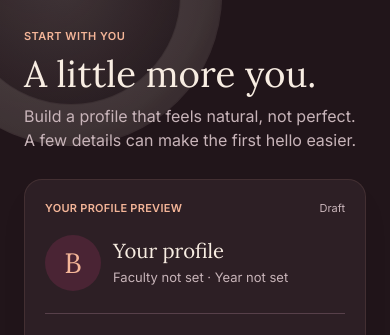
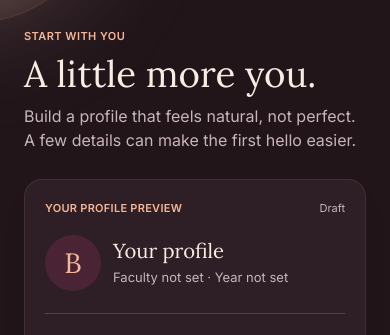
Before and after one commit to Nyatsimba01/Bushisa, a PHP site: page /profile.php in a window 390 px wide. Shown: the part 76-411 px from the top of the page. Run offline with PHP 8.4, Linux system fonts and the light colour scheme; the visitor is signed in with stand-in values (Sample User, id 1); data that the repository does not hold is empty.

Commit message:
Use exact Figma student liquid-glass ambient SVGs and positions on all four responsive pages

```diff
--- a/css/figma-fidelity.css
+++ b/css/figma-fidelity.css
@@ -77,93 +77,104 @@
 }
 
 
-/* Figma liquid-glass background ornaments: source nodes
- * Home desktop 12:4,12:5,12:6 / mobile 12:36,12:37
- * Find Match desktop 12:22,12:23,12:24 / mobile 12:50,12:51
- * Confessions desktop 12:17,12:18,12:19 / mobile 12:45,12:46,12:47
- * You desktop 12:31–12:33 / mobile 12:59–12:61
+/* Authentic liquid-glass ambient vectors exported directly from the approved
+ * original Figma screens. Unlike the earlier CSS radial approximations, these
+ * have the source file's Gaussian blur, warm cream/plum transparency and shape.
  *
- * Recreate Figma's muted, oversized translucent glass ellipses;
- * no arbitrary grid, neon stars or overlays on real profile photos.
- * Page backgrounds are purely CSS and cannot block clicks or scrolling.
- */
+ * Desktop:
+ * Home:        4:2737 / ornaments 12:4, 12:5, 12:6
+ * Find Match:  4:2906 / ornaments 12:22, 12:23, 12:24
+ * Confessions: 4:2828 / ornaments 12:17, 12:18, 12:19
+ * You:         4:3002 / ornament  12:31
+ * Mobile:
+ * Home 4:3145 (12:36, 12:37);
+ * Find Match 4:3310 (12:50,12:51);
+ * Confessions 4:3234 (12:45,12:46,12:47);
+ * You 4:3400 (12:59).
+ *
+ * Keep images as background decoration: never make them part of tab order,
+ * interfere with links, or overlay profile photos.
+ * Browser viewport geometry naturally varies from the fixed Figma artboard. */
+:is(.home-figma-app,.page-match-figma,.page-confessions-figma,.page-you-figma) {
+  background-color:#21151a;
+  background-repeat:no-repeat;
+  background-attachment:scroll;
+}
 .home-figma-app {
   background-image:
-    radial-gradient(circle 210px at 90px 90px, rgba(248,237,226,.085) 0, rgba(248,237,226,.035) 48%, transparent 100%),
-    radial-gradient(circle 160px at calc(100% - 140px) 80px, rgba(248,237,226,.082) 0, rgba(248,237,226,.025) 55%, transparent 100%),
-    radial-gradient(circle 130px at calc(100% - 390px) 202px, rgba(248,237,226,.045) 0, transparent 100%);
-  background-repeat: no-repeat;
+    url("../assets/figma-ambient/home-desktop-glow-left.svg"),
+    url("../assets/figma-ambient/home-desktop-glow-right.svg"),
+    url("../assets/figma-ambient/home-desktop-glow-mid.svg");
+  background-size:420px 420px,320px 320px,260px 260px;
+  background-position:
+    left -120px top -120px,
+    right -20px top -80px,
+    right 260px top 72px;
 }
 .page-match-figma {
   background-image:
-    radial-gradient(circle 180px at 60px 60px, rgba(248,237,226,.095), rgba(248,237,226,.035) 54%, transparent 100%),
-    radial-gradient(circle 150px at calc(100% - 90px) 90px, rgba(248,237,226,.07), transparent 100%),
-    radial-gradient(circle 140px at calc(100% - 220px) 236px, rgba(248,237,226,.045), transparent 100%);
-  background-repeat: no-repeat;
+    url("../assets/figma-ambient/match-desktop-glow-left.svg"),
+    url("../assets/figma-ambient/match-desktop-glow-right.svg"),
+    url("../assets/figma-ambient/match-desktop-glow-mid.svg");
+  background-size:360px 360px,300px 300px,280px 280px;
+  background-position:
+    left -120px top -120px,
+    right -60px top -60px,
+    right 80px top 96px;
 }
 .page-confessions-figma {
   background-image:
-    radial-gradient(circle 210px at 90px 90px, rgba(248,237,226,.085), rgba(248,237,226,.028) 54%, transparent 100%),
-    radial-gradient(circle 180px at calc(100% - 120px) 100px, rgba(248,237,226,.055), transparent 100%),
-    radial-gradient(circle 160px at 80px 1020px, rgba(248,237,226,.058), transparent 100%);
-  background-repeat: no-repeat;
+    url("../assets/figma-ambient/confessions-desktop-glow-left.svg"),
+    url("../assets/figma-ambient/confessions-desktop-glow-right.svg"),
+    url("../assets/figma-ambient/confessions-desktop-glow-bottom.svg");
+  background-size:420px 420px,360px 360px,320px 320px;
+  background-position:
+    left -120px top -120px,
+    right -60px top -80px,
+    left -80px top 860px;
 }
 .page-you-figma {
-  background-image:
-    radial-gradient(circle 210px at 90px 90px, rgba(248,237,226,.075), rgba(248,237,226,.022) 55%, transparent 100%);
-  background-repeat: no-repeat;
+  background-image:url("../assets/figma-ambient/you-desktop-glow.svg");
+  background-size:420px 420px;
+  background-position:left -120px top -120px;
 }
-/* The You design has concentric glass shapes, unlike the other three pages.
-   Keep the rings behind actual form controls, not over text fields. */
-.page-you-figma .you-main {
-  isolation: isolate;
-}
-.page-you-figma .you-main::before {
-  content:"";
-  position:absolute;
-  z-index:0;
-  pointer-events:none;
-  width:420px;
-  height:420px;
-  top:-212px;
-  left:-120px;
-  border-radius:50%;
-  border:1px solid rgba(248,237,226,.10);
-  background:radial-gradient(circle at 38% 38%,rgba(248,237,226,.09),rgba(248,237,226,.018) 68%,transparent 73%);
-  box-shadow:inset 0 0 0 60px rgba(248,237,226,.035), inset 0 0 0 61px rgba(248,237,226,.075);
-}
-.page-you-figma .you-main > * {
-  position:relative;
-  z-index:1;
-}
-@media (max-width: 700px) {
+/* The exact You vector already draws the concentric glass rings.
+   Do not double-render the older CSS ring approximation. */
+.page-you-figma .you-main::before{content:none}
+@media(max-width:700px){
   .home-figma-app {
     background-image:
-      radial-gradient(circle 110px at 50px 70px,rgba(248,237,226,.09),transparent 100%),
-      radial-gradient(circle 90px at calc(100% - 50px) 510px,rgba(248,237,226,.052),transparent 100%);
+      url("../assets/figma-ambient/home-mobile-glow-left.svg"),
+      url("../assets/figma-ambient/home-mobile-glow-right.svg");
+    background-size:220px 220px,180px 180px;
+    background-position:left -60px top -40px,right -40px top 420px;
   }
   .page-match-figma {
     background-image:
-      radial-gradient(circle 110px at 50px 30px,rgba(248,237,226,.105),transparent 100%),
-      radial-gradient(circle 90px at calc(100% - 40px) 50px,rgba(248,237,226,.068),transparent 100%);
+      url("../assets/figma-ambient/match-mobile-glow-left.svg"),
+      url("../assets/figma-ambient/match-mobile-glow-right.svg");
+    background-size:220px 220px,180px 180px;
+    background-position:left -60px top -80px,right -50px top -40px;
   }
   .page-confessions-figma {
     background-image:
-      radial-gradient(circle 130px at 58px 58px,rgba(248,237,226,.095),transparent 100%),
-      radial-gradient(circle 110px at calc(100% - 60px) 70px,rgba(248,237,226,.07),transparent 100%),
-      radial-gradient(circle 100px at 60px 820px,rgba(248,237,226,.058),transparent 100%);
+      url("../assets/figma-ambient/confessions-mobile-glow-left.svg"),
+      url("../assets/figma-ambient/confessions-mobile-glow-right.svg"),
+      url("../assets/figma-ambient/confessions-mobile-glow-bottom.svg");
+    background-size:260px 260px,220px 220px,200px 200px;
+    background-position:
+      left -72px top -72px,
+      right -50px top -40px,
+      left -40px top 720px;
   }
   .page-you-figma {
-    background-image:radial-gradient(circle 150px at 70px 70px,rgba(248,237,226,.07),transparent 100%);
-  }
-  .page-you-figma .you-main::before {
-    width:300px;
-    height:300px;
-    top:-156px;
-    left:-80px;
-    box-shadow:inset 0 0 0 40px rgba(248,237,226,.035),inset 0 0 0 41px rgba(248,237,226,.08);
+    background-image:url("../assets/figma-ambient/you-mobile-glow.svg");
+    background-size:300px 300px;
+    background-position:left -80px top -80px;
   }
 }
-@media (prefers-contrast: more) {
-  .page-you-figma .you-main::before { opacity:.4; }
+@media(prefers-contrast:more){
+  :is(.home-figma-app,.page-match-figma,.page-confessions-figma,.page-you-figma) {
+    background-color:#21151a;
+  }
 }
```
